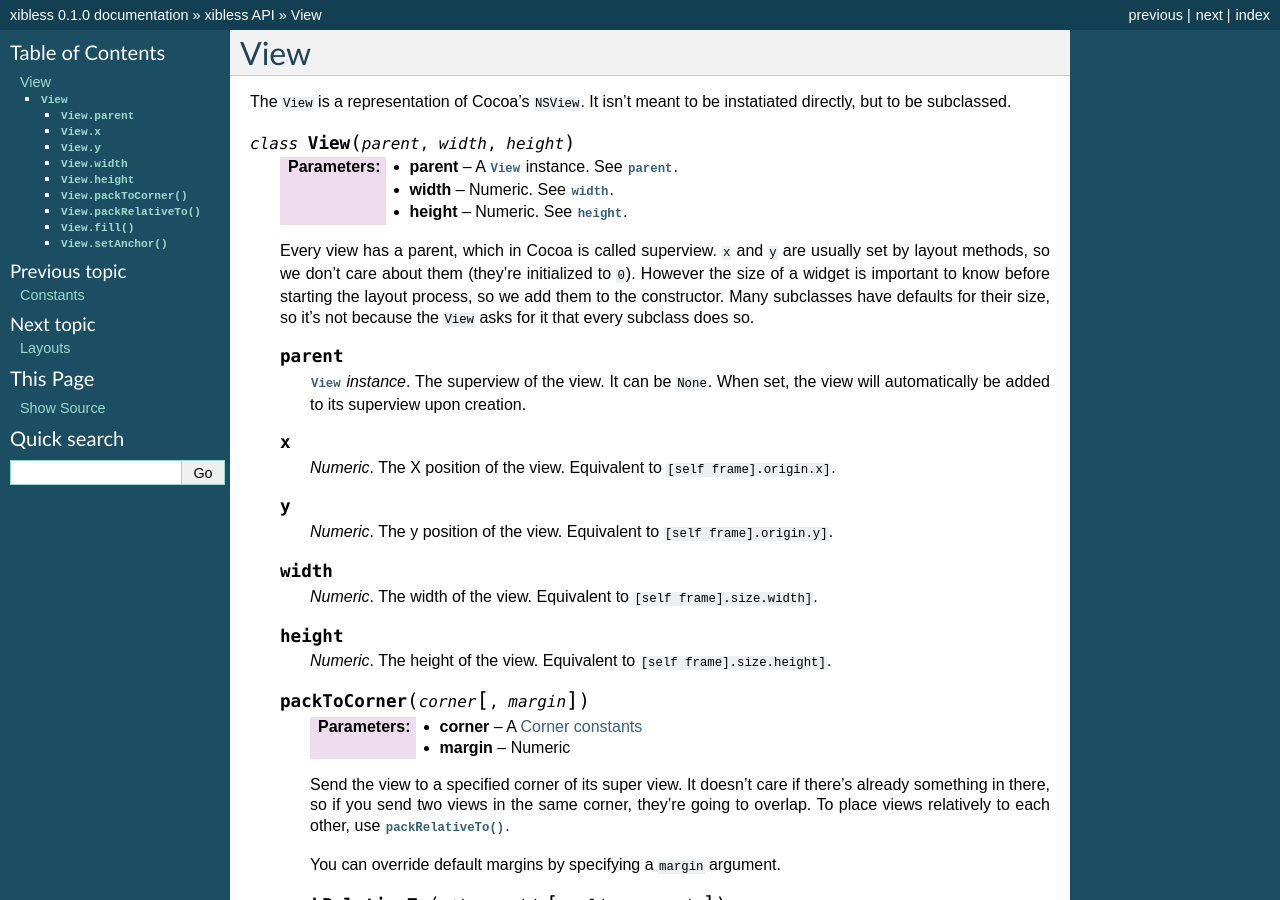
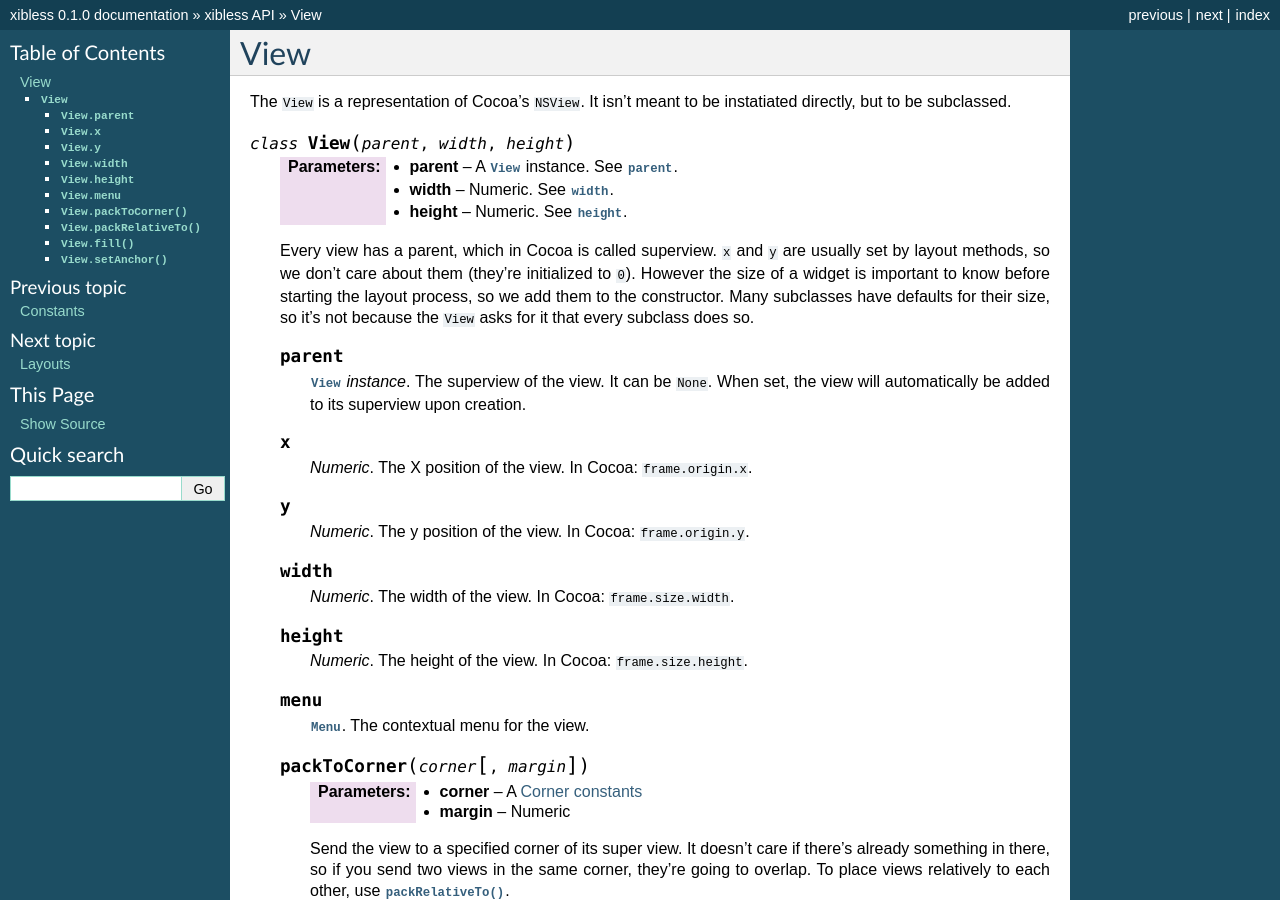
Before and after one commit to hsoft/xibless, a Sphinx documentation site: the page built from docs/api/view.rst, in a window 1280 px wide and 900 px high. Built offline with Sphinx 7.4.7, drawn with Linux system fonts in a browser that asks for light colours.

Commit message:
Added View.menu, which corresponds to its contexttual menu.

```diff
--- a/docs/api/popup.rst
+++ b/docs/api/popup.rst
@@ -13,8 +13,10 @@
 
     .. attribute:: menu
 
-        :class:`Menu`. The menu that pops up when you click on the popup. You can manimulate that
-        menu like you manipulate a normal menu (it's in fact, a normal menu).
+        :class:`Menu`. Although this is a :class:`View` attribute (for context menus), it has a
+        special role in the ``Popup`` because it's the menu that pops up when you click on it. The
+        difference with the View's attribute is that you don't have to create a Menu instance
+        yourself, it's already automatically created for you.
 
     .. attribute:: pullsdown
 
--- a/docs/api/view.rst
+++ b/docs/api/view.rst
@@ -23,19 +23,23 @@ but to be subclassed.
 
     .. attribute:: x
 
-        *Numeric*. The X position of the view. Equivalent to ``[self frame].origin.x]``.
+        *Numeric*. The X position of the view. In Cocoa: ``frame.origin.x``.
 
     .. attribute:: y
 
-        *Numeric*. The y position of the view. Equivalent to ``[self frame].origin.y]``.
+        *Numeric*. The y position of the view. In Cocoa: ``frame.origin.y``.
 
     .. attribute:: width
 
-        *Numeric*. The width of the view. Equivalent to ``[self frame].size.width]``.
+        *Numeric*. The width of the view. In Cocoa: ``frame.size.width``.
 
     .. attribute:: height
 
-        *Numeric*. The height of the view. Equivalent to ``[self frame].size.height]``.
+        *Numeric*. The height of the view. In Cocoa: ``frame.size.height``.
+
+    .. attribute:: menu
+
+        :class:`Menu`. The contextual menu for the view.
 
     .. method:: packToCorner(corner[, margin])
 
```
Also changed, not shown: 3 other files.
